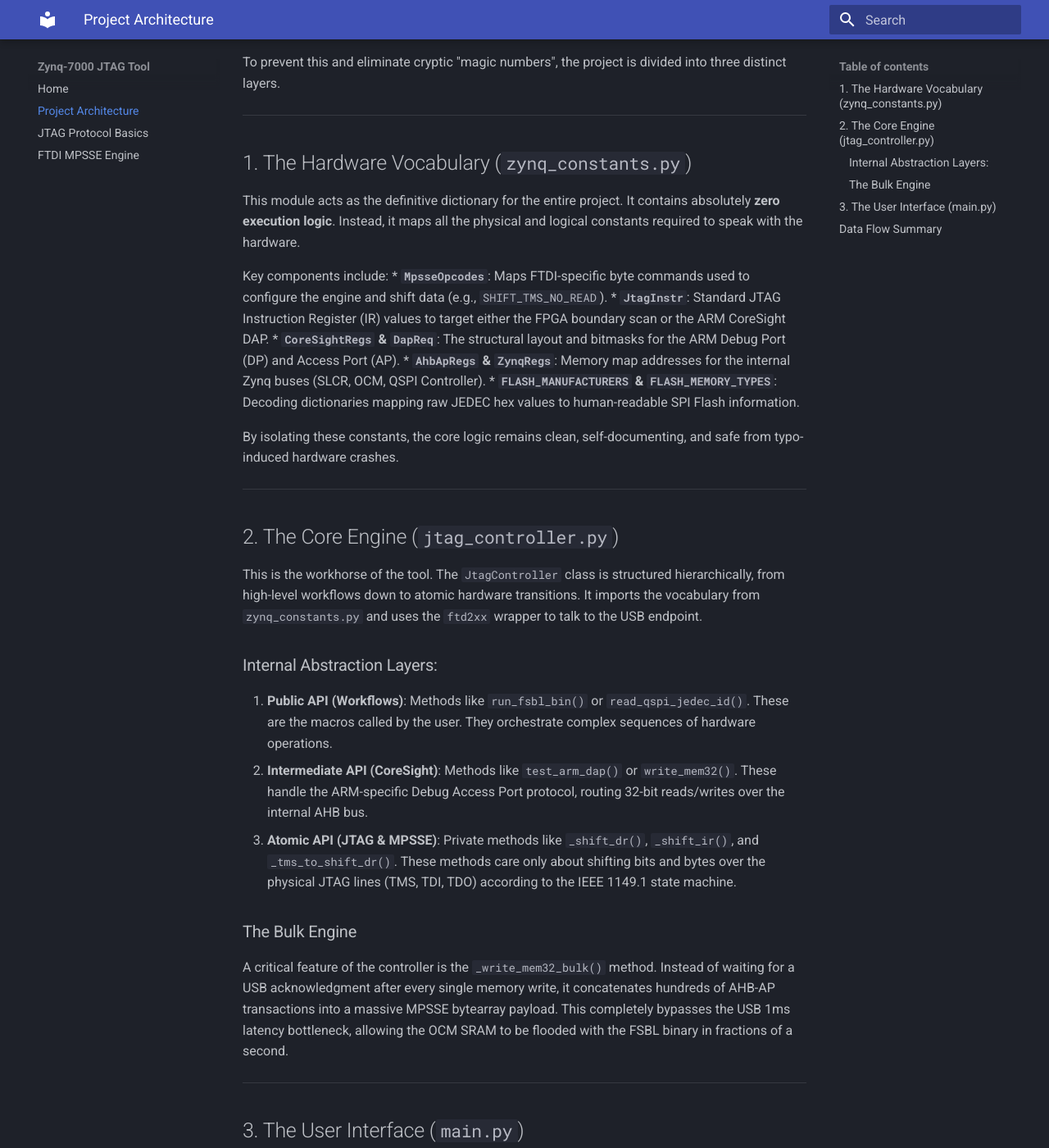
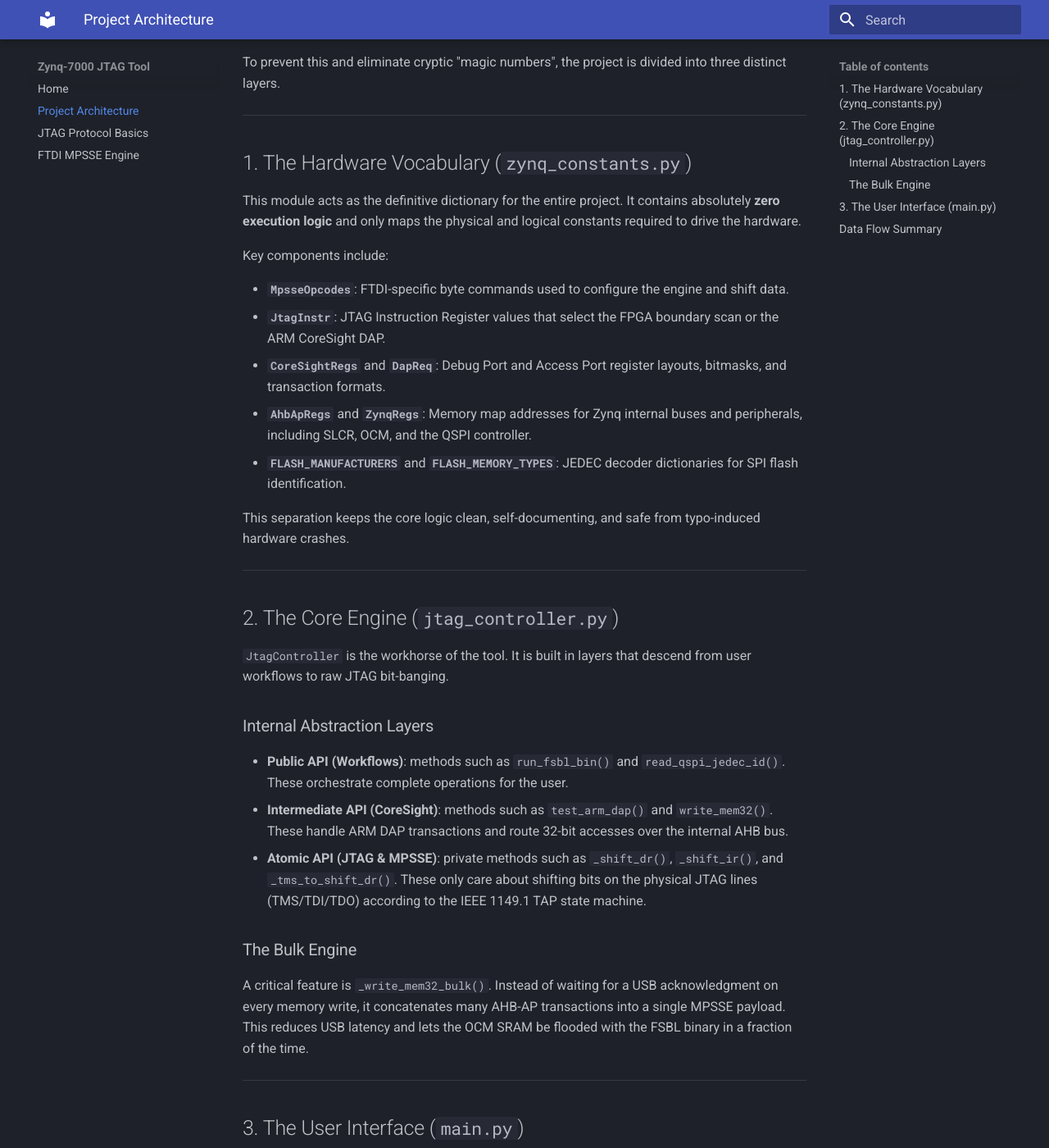
Before and after one commit to andpiapmc/jtag_flash, an MkDocs documentation site: the page built from docs/architecture.md, in a window 1280 px wide and 1400 px high, scrolled down 209 px. Shown: the whole window at 82% size. Built offline with MkDocs 1.6.1 and Material for MkDocs 9.7.7, drawn with Linux system fonts in a browser that asks for light colours; some of the changed text lies outside the part shown.

Commit message:
Update README.md with setup instructions, enhance architecture documentation, and add requirements.txt for dependencies

```diff
--- a/docs/architecture.md
+++ b/docs/architecture.md
@@ -8,49 +8,51 @@ To prevent this and eliminate cryptic "magic numbers", the project is divided in
 
 ## 1. The Hardware Vocabulary (`zynq_constants.py`)
 
-This module acts as the definitive dictionary for the entire project. It contains absolutely **zero execution logic**. Instead, it maps all the physical and logical constants required to speak with the hardware.
+This module acts as the definitive dictionary for the entire project. It contains absolutely **zero execution logic** and only maps the physical and logical constants required to drive the hardware.
 
 Key components include:
-* **`MpsseOpcodes`**: Maps FTDI-specific byte commands used to configure the engine and shift data (e.g., `SHIFT_TMS_NO_READ`).
-* **`JtagInstr`**: Standard JTAG Instruction Register (IR) values to target either the FPGA boundary scan or the ARM CoreSight DAP.
-* **`CoreSightRegs` & `DapReq`**: The structural layout and bitmasks for the ARM Debug Port (DP) and Access Port (AP).
-* **`AhbApRegs` & `ZynqRegs`**: Memory map addresses for the internal Zynq buses (SLCR, OCM, QSPI Controller).
-* **`FLASH_MANUFACTURERS` & `FLASH_MEMORY_TYPES`**: Decoding dictionaries mapping raw JEDEC hex values to human-readable SPI Flash information.
 
-By isolating these constants, the core logic remains clean, self-documenting, and safe from typo-induced hardware crashes.
+- **`MpsseOpcodes`**: FTDI-specific byte commands used to configure the engine and shift data.
+- **`JtagInstr`**: JTAG Instruction Register values that select the FPGA boundary scan or the ARM CoreSight DAP.
+- **`CoreSightRegs`** and **`DapReq`**: Debug Port and Access Port register layouts, bitmasks, and transaction formats.
+- **`AhbApRegs`** and **`ZynqRegs`**: Memory map addresses for Zynq internal buses and peripherals, including SLCR, OCM, and the QSPI controller.
+- **`FLASH_MANUFACTURERS`** and **`FLASH_MEMORY_TYPES`**: JEDEC decoder dictionaries for SPI flash identification.
+
+This separation keeps the core logic clean, self-documenting, and safe from typo-induced hardware crashes.
 
 ---
 
 ## 2. The Core Engine (`jtag_controller.py`)
 
-This is the workhorse of the tool. The `JtagController` class is structured hierarchically, from high-level workflows down to atomic hardware transitions. It imports the vocabulary from `zynq_constants.py` and uses the `ftd2xx` wrapper to talk to the USB endpoint.
+`JtagController` is the workhorse of the tool. It is built in layers that descend from user workflows to raw JTAG bit-banging.
 
-### Internal Abstraction Layers:
-1. **Public API (Workflows)**: Methods like `run_fsbl_bin()` or `read_qspi_jedec_id()`. These are the macros called by the user. They orchestrate complex sequences of hardware operations.
-2. **Intermediate API (CoreSight)**: Methods like `test_arm_dap()` or `write_mem32()`. These handle the ARM-specific Debug Access Port protocol, routing 32-bit reads/writes over the internal AHB bus.
-3. **Atomic API (JTAG & MPSSE)**: Private methods like `_shift_dr()`, `_shift_ir()`, and `_tms_to_shift_dr()`. These methods care only about shifting bits and bytes over the physical JTAG lines (TMS, TDI, TDO) according to the IEEE 1149.1 state machine.
+### Internal Abstraction Layers
+- **Public API (Workflows)**: methods such as `run_fsbl_bin()` and `read_qspi_jedec_id()`. These orchestrate complete operations for the user.
+- **Intermediate API (CoreSight)**: methods such as `test_arm_dap()` and `write_mem32()`. These handle ARM DAP transactions and route 32-bit accesses over the internal AHB bus.
+- **Atomic API (JTAG & MPSSE)**: private methods such as `_shift_dr()`, `_shift_ir()`, and `_tms_to_shift_dr()`. These only care about shifting bits on the physical JTAG lines (TMS/TDI/TDO) according to the IEEE 1149.1 TAP state machine.
 
 ### The Bulk Engine
-A critical feature of the controller is the `_write_mem32_bulk()` method. Instead of waiting for a USB acknowledgment after every single memory write, it concatenates hundreds of AHB-AP transactions into a massive MPSSE bytearray payload. This completely bypasses the USB 1ms latency bottleneck, allowing the OCM SRAM to be flooded with the FSBL binary in fractions of a second.
+A critical feature is `_write_mem32_bulk()`. Instead of waiting for a USB acknowledgment on every memory write, it concatenates many AHB-AP transactions into a single MPSSE payload. This reduces USB latency and lets the OCM SRAM be flooded with the FSBL binary in a fraction of the time.
 
 ---
 
 ## 3. The User Interface (`main.py`)
 
-The entry point of the tool is kept intentionally minimalistic. It handles:
-* The Command Line Interface (CLI) menu printing.
-* Capturing standard user input (`stdin`).
-* Routing choices (`match/case`) to the appropriate public methods of the `JtagController` instance.
-* Safe exit handling, ensuring that if a user aborts (`Ctrl+C`), the FTDI connection is cleanly closed to prevent port locking.
+The application entry point is intentionally lightweight. It performs:
+
+- CLI menu display.
+- standard input capture (`stdin`).
+- routing of user choices via `match/case` to `JtagController` methods.
+- safe cleanup when users abort (`Ctrl+C`), closing the FTDI connection and avoiding port locking.
 
 ---
 
 ## Data Flow Summary
 
-When a user requests to load the FSBL, the data flows downward through the layers:
+When the user requests FSBL loading, the flow is:
 
 1. **`main.py`** calls `jtag.run_fsbl_bin()`.
-2. **`jtag_controller.py`** reads the binary file, issues CoreSight halts/resets (`_init_ahb_ap`), and passes chunks of words to the bulk engine.
-3. The bulk engine translates these words into DAP requests using definitions from **`zynq_constants.py`**.
-4. The atomic JTAG methods wrap these DAP requests into MPSSE opcodes.
-5. The `ftd2xx` driver sends the final byte stream to the physical USB hardware.
+2. **`jtag_controller.py`** reads the binary, halts/reset the target via CoreSight, and breaks the data into word chunks.
+3. The bulk engine converts those words into DAP requests using constants from **`zynq_constants.py`**.
+4. The atomic JTAG layer wraps DAP requests into MPSSE opcodes.
+5. The `ftd2xx` driver sends the final byte stream to the USB-attached FTDI hardware.
--- a/jtag_controller.py
+++ b/jtag_controller.py
@@ -140,7 +140,7 @@ class JtagController:
         if not self.is_ready():
             print("JTAG is not open. Please open a connection first.")
             return
-        print(f"Targeting ARM -> Loading '{filepath}' into OCM...")
+        print(f"Targeting ARM AHB-AP -> Loading '{filepath}' into OCM...")
 
         try:
             with open(filepath, "rb") as f:
@@ -189,7 +189,7 @@ class JtagController:
             print("JTAG is not open. Please open a connection first.")
             return
 
-        print("Targeting QSPI Controller -> Reading Flash JEDEC ID...")
+        print("Targeting ARM AHB-AP -> QSPI Controller -> Reading Flash JEDEC ID...")
         self.device.purge(ftd.defines.PURGE_RX)
         self.device.write(self._tms_reset() + self._tms_tlr_to_idle())
         self._init_ahb_ap()
--- a/mkdocs.yml
+++ b/mkdocs.yml
@@ -6,6 +6,13 @@ theme:
   palette:
     scheme: slate
 
+plugins:
+  - search
+
+markdown_extensions:
+  - admonition
+  - pymdownx.superfences
+
 nav:
   - Home: index.md
   - Project Architecture: architecture.md
--- /dev/null
+++ b/requirements.txt
@@ -0,0 +1,3 @@
+ftd2xx
+mkdocs>=1.6.1
+mkdocs-material>=9.7.6
```
Also changed, not shown: README.md (+17 -0 lines), docs/index.md (+1 -1 lines), docs/jtag_basics.md (+1 -0 lines).
